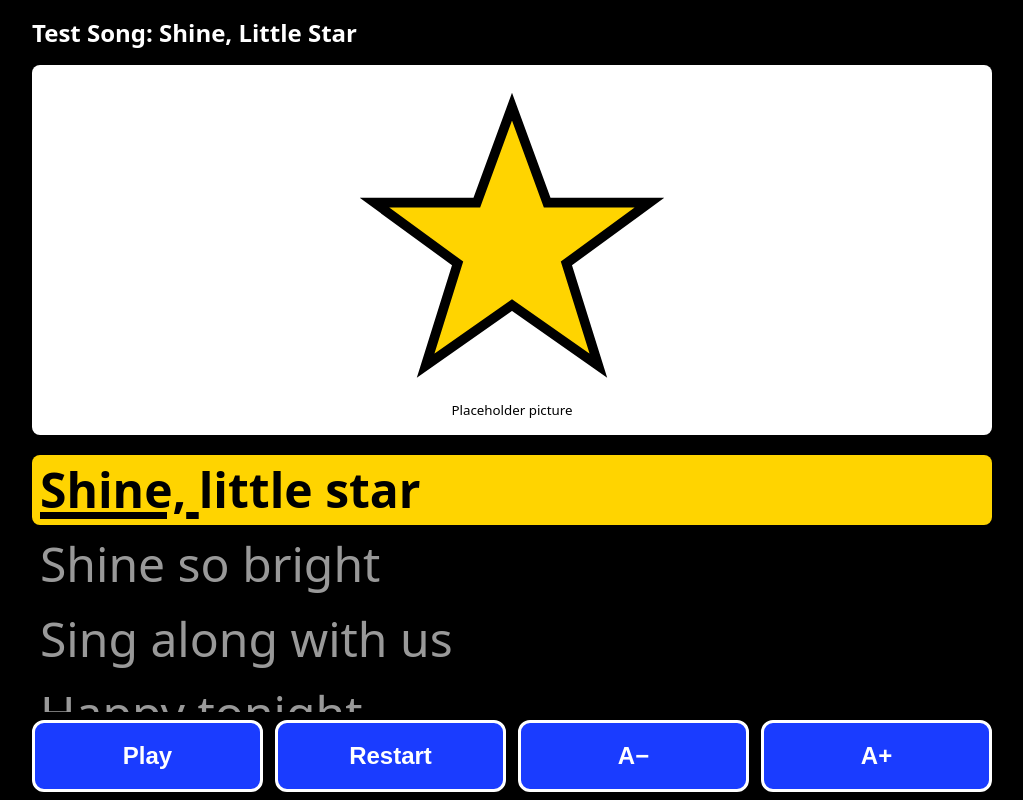
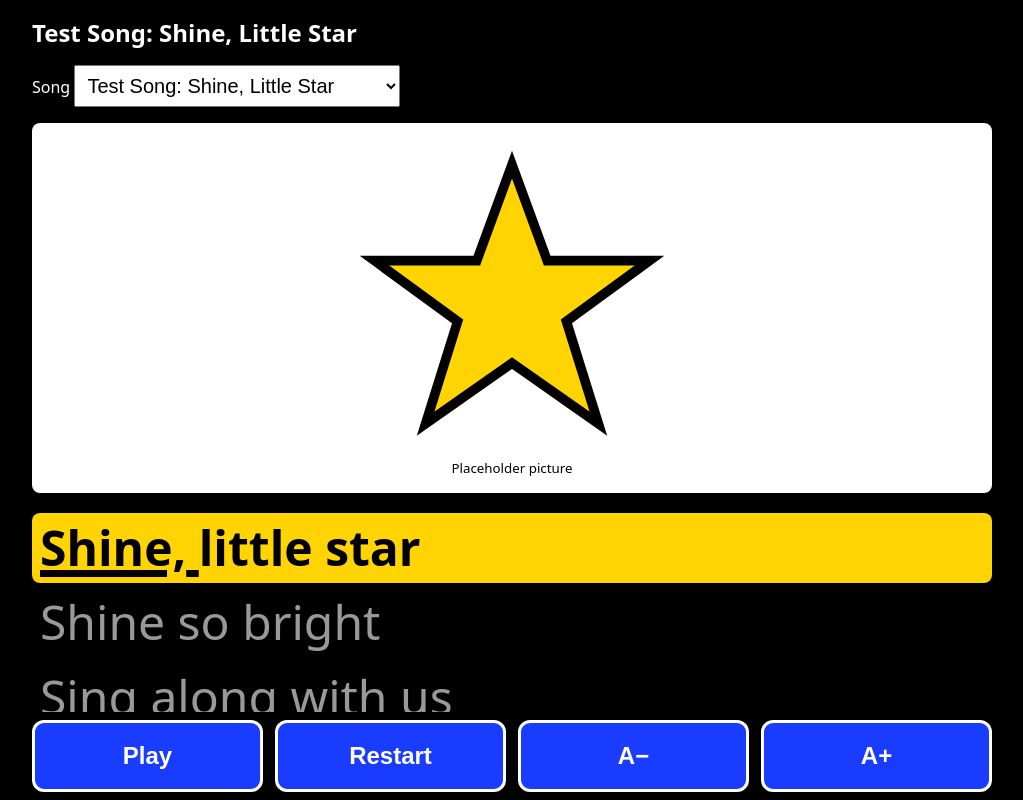
Before and after one commit to ray-seal/Inclusive-Karaoke, a Next.js app: page /sing in a window 1280 px wide. Shown: the top 800 px of the page, without its empty margins (128-1151 px from the left). Built offline with nearby package versions, Linux system fonts and the light colour scheme.

Commit message:
Add 'We Wish You a Merry Christmas' to Karaoke songs

```diff
--- a/src/app/sing/page.tsx
+++ b/src/app/sing/page.tsx
@@ -1,6 +1,10 @@
+
 import { Karaoke } from "@/components/Karaoke";
 import { testSong } from "@/data/test-song";
+import { weWishYouMerryChristmas } from "@/data/we-wish-you-a-merry-christmas";
 
 export default function SingPage() {
-  return <Karaoke songs={[testSong]} />;
+  return (
+    <Karaoke songs={[testSong, weWishYouMerryChristmas]} />
+  );
 }
```
